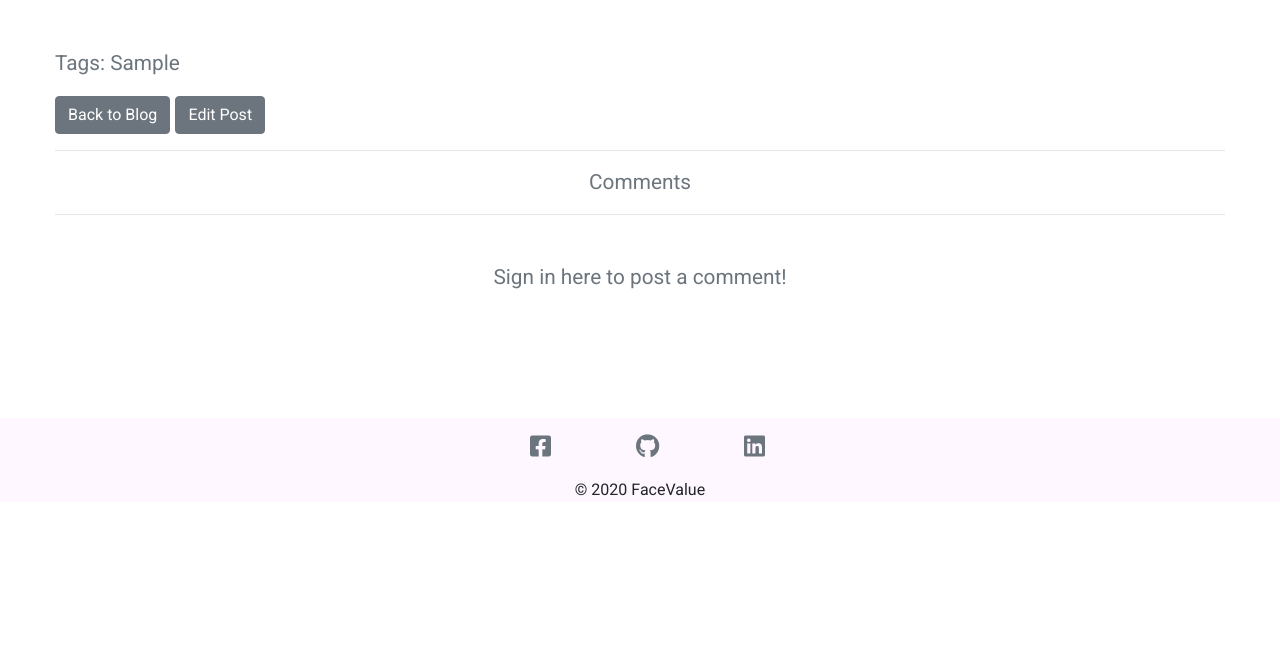
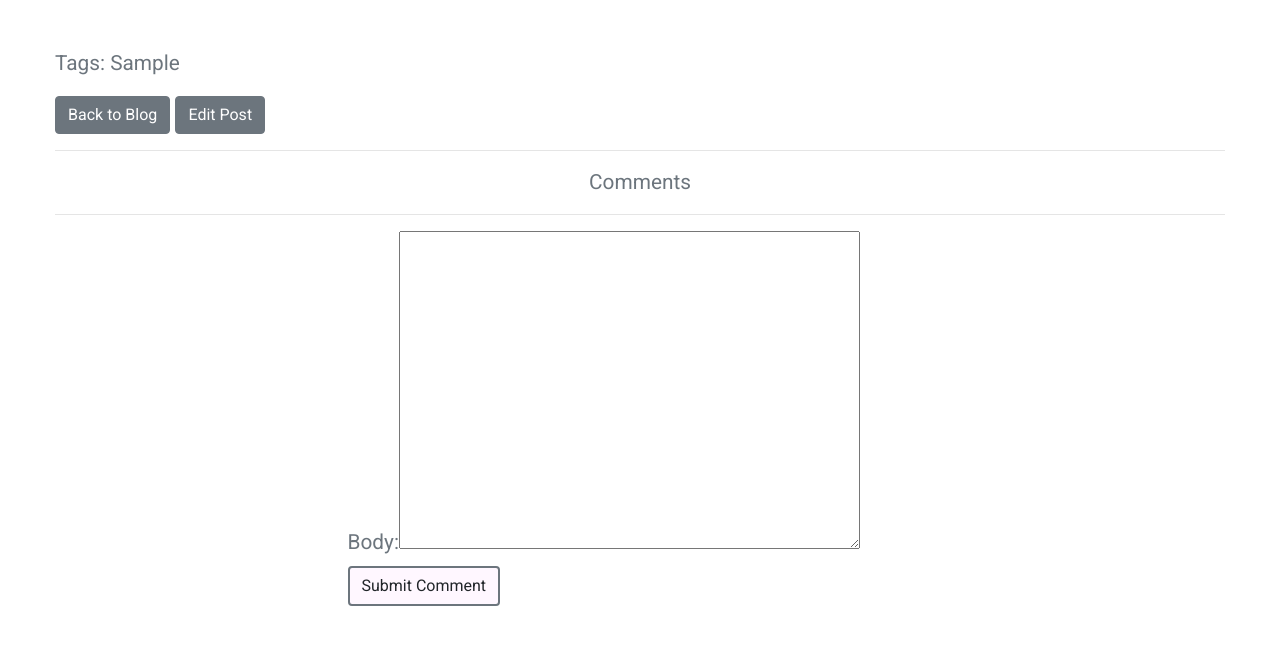
Before and after one commit to MelBiggs/fullstack-frameworks-project, a Django app: page /blog/1/ in a window 1280 px wide. Shown: the part 583-1250 px from the top of the page. Before the commit the page ends 1079 px from the top, so only its background shows below. Run offline with Django 3.2, Linux system fonts and the light colour scheme; a user stored in the database is signed in; tables that the repository leaves empty hold one stand-in row (values such as "Sample post"); some libraries are stand-ins or nearby versions.

```diff
--- a/blog/models.py
+++ b/blog/models.py
@@ -28,4 +28,4 @@ class Comment(models.Model):
     user = models.ForeignKey(User, related_name="comments", on_delete=models.CASCADE, related_query_name="comment", null=True)
 
     class Meta:
-        ordering = ['published_date']
+        ordering = ['-published_date']
--- a/blog/templates/postdetail.html
+++ b/blog/templates/postdetail.html
@@ -89,22 +89,21 @@
 <div class="heading_comments_reviews">Comments</div>
 <hr>
 
-{% if user.is_authenicated %}
+{% if user.is_authenticated %}
 <form method="POST" id="account-form">
 	{% csrf_token %}
 	{{ form | as_bootstrap }}
 	<button type="submit" class="btn accounts-btn">Submit Comment</button>
 </form>
-{%else%}
+{% else %}
 <br>
-<div class = "log-in-here"><b><a href="{% url 'login' %}">Sign in here</a></b> to post a comment!</div>
+<div class="log-in-here"><b><a href="{% url 'login' %}">Sign in here</a></b> to post your own review</div>
 <br>
-{%endif%}
+{% endif %}
 
-{% for comment in post.comment.all %}
+{% for comment in post.comments.all %}
 <div class="review" style="padding: 10px;">
 	<div class="font-weight-bold">
-            {{comment.title}}
 		<p class=" text-muted font-weight-normal">
 			{{comment.user.username|capfirst}} - {{ comment.published_date }}
 		</p>
--- a/blog/views.py
+++ b/blog/views.py
@@ -42,14 +42,18 @@ def post_detail(request, pk):
     post.save()
 
     if request.method == "POST":
-        form = CommentForm(request.POST)
-        if form.is_valid():
-            comment = form.save(commit=False)
-            comment.owner = request.user
-            comment.post = post
-            comment.save()
+        if not request.user.is_authenticated:
+            return redirect('login')
 
-            return redirect(post_detail, post.pk)
+        else:
+            form = CommentForm(request.POST)
+            if form.is_valid():
+                comment = form.save(commit=False)
+                comment.user = request.user
+                comment.post = post
+                comment.save()
+
+                return redirect(post_detail, post.pk)
 
     else:
         form = CommentForm()
--- a/cart/views.py
+++ b/cart/views.py
@@ -9,7 +9,10 @@ def view_cart(request):
 
 def add_to_cart(request, id):
     """Add a quantity of the specified product to the cart"""
-    quantity = int(request.POST.get('quantity'))
+    quantity_string = request.POST.get('quantity')
+    quantity = 1
+    if quantity_string != "":
+        quantity = int(request.POST.get('quantity'))
 
     cart = request.session.get('cart', {})
     if id in cart:
```
Lines whose indentation alone changed are shown as unchanged.
